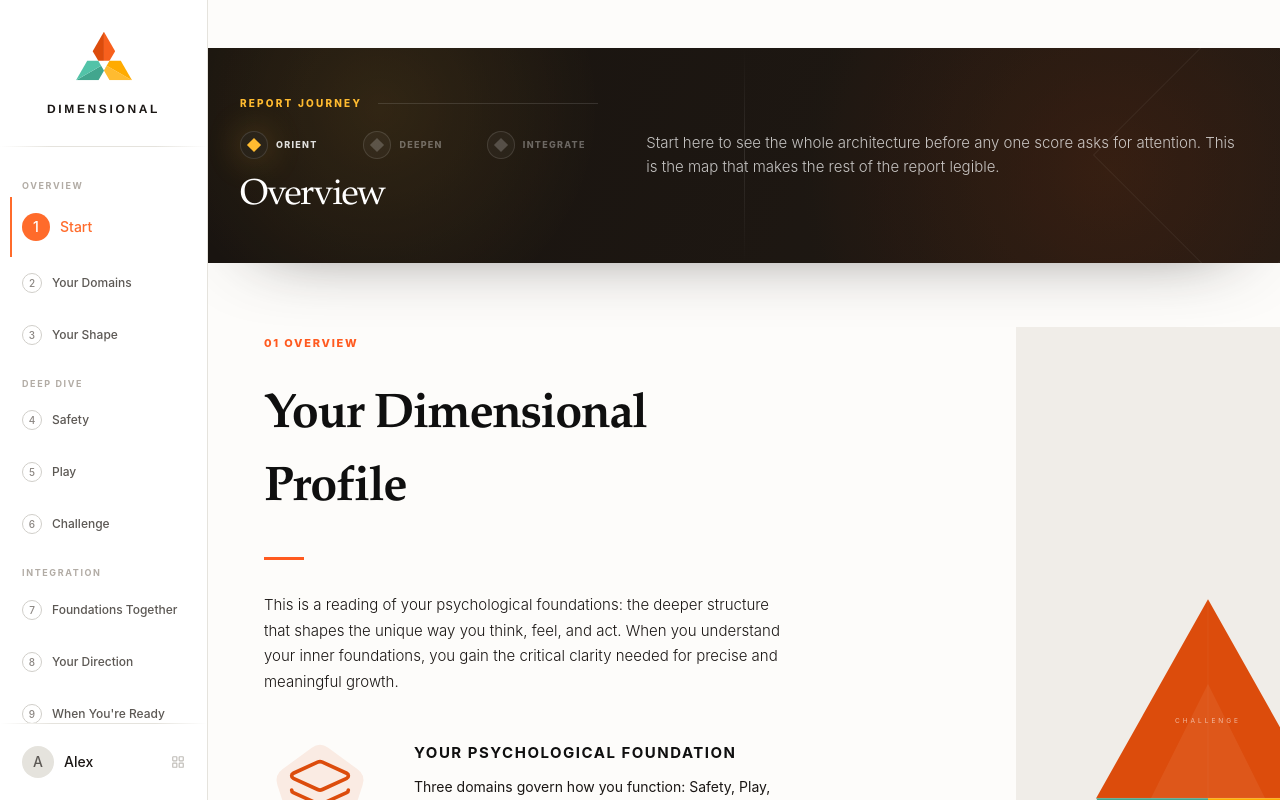
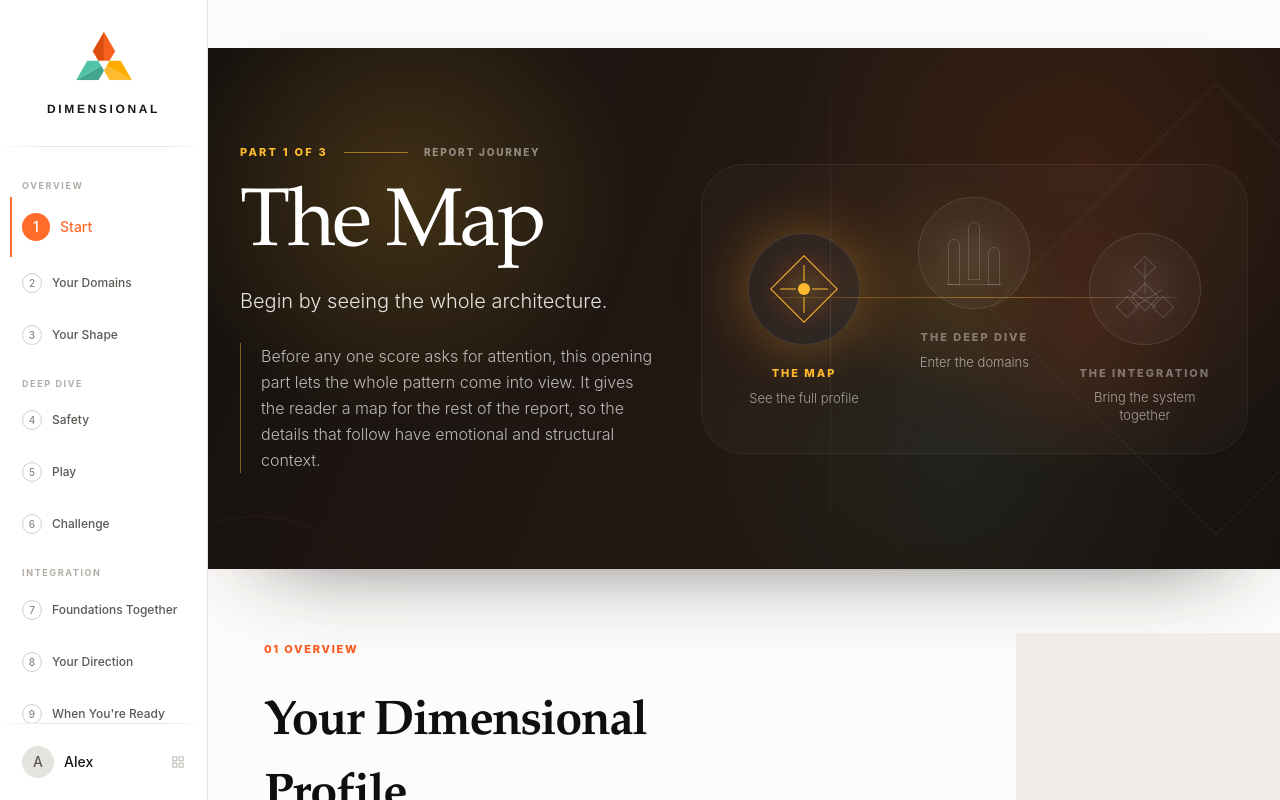
Before and after one commit to neurokrystal/report-design, a React (Vite) app: page / in a window 1280 px wide. Shown: the top 800 px of the page. Built offline with nearby package versions, Linux system fonts and the light colour scheme.

Commit message:
Redesign report journey dividers

```diff
--- a/src/app/App.tsx
+++ b/src/app/App.tsx
@@ -22,7 +22,7 @@ export default function App() {
           <PartDivider
             step={1}
             title="Overview"
-            body="Start here to see the whole architecture before any one score asks for attention. This is the map that makes the rest of the report legible."
+            body="Before any one score asks for attention, this opening part lets the whole pattern come into view. It gives the reader a map for the rest of the report, so the details that follow have emotional and structural context."
           />
 
           <div id="orientation" className="mt-16 scroll-mt-24">
@@ -40,7 +40,7 @@ export default function App() {
           <PartDivider
             step={2}
             title="Domain deep dive"
-            body="Now the map becomes personal. Each foundation opens into the specific places your system steadies, restores, and drives itself."
+            body="The second part moves from the whole pattern into the three foundations themselves. Safety, Play, and Challenge open one by one, showing where steadiness, aliveness, and direction are actually available."
             className="mt-28"
           />
 
@@ -80,7 +80,7 @@ export default function App() {
           <PartDivider
             step={3}
             title="Integration"
-            body="The final part recomposes the reading into one operating pattern, so insight can become direction rather than information."
+            body="The final part gathers the reading back into one living system. After the foundations are visible, this is where the profile becomes direction, timing, and a more usable sense of what comes next."
             className="mt-28"
           />
 
@@ -117,77 +117,175 @@ function PartDivider({
   className?: string;
 }) {
   const steps = [
-    { number: 1, label: 'Orient' },
-    { number: 2, label: 'Deepen' },
-    { number: 3, label: 'Integrate' },
+    {
+      number: 1,
+      label: 'The Map',
+      line: 'See the full profile',
+      symbol: 'map',
+      heading: 'The Map',
+      invitation: 'Begin by seeing the whole architecture.',
+    },
+    {
+      number: 2,
+      label: 'The Deep Dive',
+      line: 'Enter the domains',
+      symbol: 'deep',
+      heading: 'The Deep Dive',
+      invitation: 'Move into Safety, Play, and Challenge.',
+    },
+    {
+      number: 3,
+      label: 'The Integration',
+      line: 'Bring the system together',
+      symbol: 'integration',
+      heading: 'The Integration',
+      invitation: 'Turn the reading into direction.',
+    },
   ] as const;
+  const activeStage = steps[step - 1];
+
   return (
     <section
-      className={`relative left-1/2 w-screen -translate-x-1/2 overflow-hidden bg-[#191410] px-4 py-12 text-white shadow-[0_28px_76px_-54px_rgba(26,22,20,0.78)] md:w-[calc(100vw-13rem)] md:px-8 ${className}`}
+      aria-label={`${title}: part ${step} of 3`}
+      className={`relative left-1/2 w-screen -translate-x-1/2 overflow-hidden bg-[#17120F] px-4 py-16 text-white shadow-[0_32px_92px_-58px_rgba(26,22,20,0.86)] md:w-[calc(100vw-13rem)] md:px-8 md:py-20 lg:py-24 ${className}`}
     >
       <div
-        className="absolute inset-0 opacity-80"
+        className="absolute inset-0 opacity-95"
         style={{
-          background: 'radial-gradient(circle at 16% 28%, rgba(255,187,48,0.13), transparent 24%), radial-gradient(circle at 84% 58%, rgba(220,76,12,0.16), transparent 34%), linear-gradient(112deg, #191410 0%, #221B15 100%)',
+          background: 'radial-gradient(circle at 18% 28%, rgba(255,187,48,0.18), transparent 24%), radial-gradient(circle at 82% 24%, rgba(242,85,26,0.14), transparent 32%), radial-gradient(circle at 70% 78%, rgba(66,166,142,0.08), transparent 28%), linear-gradient(112deg, #17120F 0%, #241A14 54%, #191410 100%)',
         }}
       />
-      <div className="absolute inset-y-0 left-1/2 w-px bg-gradient-to-b from-transparent via-white/10 to-transparent" />
-      <div className="absolute -right-16 top-1/2 h-52 w-52 -translate-y-1/2 rotate-45 border border-white/[0.06]" />
-      <div className="relative mx-auto grid max-w-5xl gap-8 md:grid-cols-[0.58fr_1fr] md:items-center">
-        <div className="space-y-5">
-          <div className="flex items-center gap-4">
-            <p className="text-[10px] font-extrabold uppercase tracking-[0.22em] text-[#FFBB30]">Report journey</p>
-            <div className="h-px flex-1 bg-white/12" />
+      <div className="absolute inset-y-0 left-[58%] hidden w-px bg-gradient-to-b from-transparent via-white/10 to-transparent md:block" />
+      <div className="absolute -right-24 top-1/2 h-80 w-80 -translate-y-1/2 rotate-45 border border-white/[0.055]" />
+      <div className="absolute -left-24 bottom-[-45%] h-72 w-72 rounded-full border border-[#FFBB30]/[0.055]" />
+
+      <div className="relative mx-auto grid max-w-6xl gap-12 md:grid-cols-[0.86fr_1.14fr] md:items-center">
+        <div>
+          <div className="mb-7 flex items-center gap-4">
+            <span className="text-[11px] font-extrabold uppercase tracking-[0.2em] text-[#FFBB30]">Part {step} of 3</span>
+            <span className="h-px w-16 bg-[#FFBB30]/55" />
+            <span className="text-[10px] font-extrabold uppercase tracking-[0.18em] text-white/48">Report journey</span>
           </div>
+          <h2
+            style={{
+              fontFamily: '"Iowan Old Style", "Palatino Linotype", "Book Antiqua", Georgia, serif',
+              fontSize: 'clamp(3rem, 6.4vw, 5.7rem)',
+              lineHeight: 0.92,
+              letterSpacing: '-0.04em',
+              color: '#FFFFFF',
+            }}
+          >
+            {activeStage.heading}
+          </h2>
+          <p className="mt-6 max-w-lg text-[20px] leading-snug text-white/88" style={{ fontWeight: 300 }}>
+            {activeStage.invitation}
+          </p>
+          <p className="mt-7 max-w-2xl border-l border-[#FFBB30]/45 pl-5 text-[16px] leading-relaxed text-white/70" style={{ fontWeight: 300 }}>
+            {body}
+          </p>
+        </div>
 
-          <div className="grid max-w-sm grid-cols-3 gap-3" aria-label={`Report journey stage ${step} of 3`}>
-            {steps.map(item => {
+        <div className="relative min-h-[290px]">
+          <div className="absolute inset-0 rounded-[42px] border border-white/[0.055] bg-white/[0.025]" />
+          <div className="absolute inset-0 rounded-[42px] bg-[radial-gradient(circle_at_44%_42%,rgba(255,187,48,0.10),transparent_33%),radial-gradient(circle_at_70%_58%,rgba(242,85,26,0.10),transparent_34%)]" />
+          <div className="absolute left-[13%] right-[13%] top-[46%] h-px bg-gradient-to-r from-[#FFBB30]/10 via-[#FFBB30]/44 to-white/10" />
+          <div className="relative grid min-h-[290px] grid-cols-1 gap-5 px-5 py-8 sm:grid-cols-3 sm:items-center md:px-7">
+            {steps.map((item, index) => {
               const completed = item.number <= step;
               const active = item.number === step;
               return (
-                <div key={item.number} className="flex items-center gap-2">
-                  <span
-                    className="grid h-7 w-7 shrink-0 place-items-center rounded-full border border-white/12 bg-white/[0.035]"
-                    style={{
-                      boxShadow: active ? '0 0 34px rgba(255,187,48,0.28)' : undefined,
-                    }}
-                  >
-                    <span
-                      className="block h-2.5 w-2.5 rotate-45"
-                      style={{
-                        backgroundColor: completed ? '#FFBB30' : 'rgba(255,255,255,0.2)',
-                      }}
-                    />
-                  </span>
-                  <span
-                    className="text-[9px] font-extrabold uppercase tracking-[0.14em]"
-                    style={{ color: completed ? 'rgba(255,255,255,0.86)' : 'rgba(255,255,255,0.34)' }}
+                <div
+                  key={item.number}
+                  className={`relative flex min-h-[210px] flex-col items-center justify-center text-center ${index === 1 ? 'sm:-translate-y-6' : index === 2 ? 'sm:translate-y-5' : 'sm:translate-y-3'}`}
+                >
+                  <JourneyStageSymbol symbol={item.symbol} completed={completed} active={active} />
+                  <p
+                    className="mt-5 text-[11px] font-extrabold uppercase tracking-[0.18em]"
+                    style={{ color: completed ? '#FFBB30' : 'rgba(255,255,255,0.38)' }}
                   >
                     {item.label}
-                  </span>
+                  </p>
+                  <p className="mt-2 max-w-[10rem] text-[13px] leading-snug text-white/58" style={{ fontWeight: 300 }}>
+                    {item.line}
+                  </p>
                 </div>
               );
             })}
           </div>
-
-          <h2
-            style={{
-              fontFamily: '"Iowan Old Style", "Palatino Linotype", "Book Antiqua", Georgia, serif',
-              fontSize: 'clamp(1.75rem, 2.8vw, 2.55rem)',
-              lineHeight: 1,
-              letterSpacing: '-0.04em',
-              color: '#FFFFFF',
-            }}
-          >
-            {title}
-          </h2>
-        </div>
-        <div className="relative max-w-2xl md:pl-4">
-          <p className="text-[15px] leading-relaxed text-white/74" style={{ fontWeight: 300 }}>
-            {body}
-          </p>
         </div>
       </div>
     </section>
   );
 }
+
+function JourneyStageSymbol({
+  symbol,
+  completed,
+  active,
+}: {
+  symbol: 'map' | 'deep' | 'integration';
+  completed: boolean;
+  active: boolean;
+}) {
+  const color = completed ? '#FFBB30' : 'rgba(255,255,255,0.28)';
+  const glow = active ? '0 0 52px rgba(255,187,48,0.28), 0 0 92px rgba(242,85,26,0.16)' : undefined;
+  const opacity = completed ? 1 : 0.58;
+
+  return (
+    <div
+      className="relative grid h-28 w-28 place-items-center rounded-full border border-white/10 bg-white/[0.035]"
+      style={{ boxShadow: glow }}
+      aria-hidden="true"
+    >
+      <div
+        className="absolute inset-3 rounded-full"
+        style={{
+          background: active
+            ? 'radial-gradient(circle, rgba(255,187,48,0.18), rgba(242,85,26,0.08) 48%, transparent 72%)'
+            : 'radial-gradient(circle, rgba(255,255,255,0.06), transparent 68%)',
+        }}
+      />
+
+      {symbol === 'map' && (
+        <div className="relative h-16 w-16" style={{ opacity }}>
+          <span className="absolute left-1/2 top-1/2 h-12 w-12 -translate-x-1/2 -translate-y-1/2 rotate-45 border" style={{ borderColor: color }} />
+          <span className="absolute left-1/2 top-1/2 h-3 w-3 -translate-x-1/2 -translate-y-1/2 rounded-full" style={{ backgroundColor: color }} />
+          <span className="absolute left-1/2 top-[8px] h-4 w-px -translate-x-1/2" style={{ backgroundColor: color }} />
+          <span className="absolute bottom-[8px] left-1/2 h-4 w-px -translate-x-1/2" style={{ backgroundColor: color }} />
+          <span className="absolute left-[8px] top-1/2 h-px w-4 -translate-y-1/2" style={{ backgroundColor: color }} />
+          <span className="absolute right-[8px] top-1/2 h-px w-4 -translate-y-1/2" style={{ backgroundColor: color }} />
+        </div>
+      )}
+
+      {symbol === 'deep' && (
+        <div className="relative flex h-16 w-16 items-end justify-center gap-2" style={{ opacity }}>
+          {[46, 58, 38].map((height, index) => (
+            <span
+              key={height}
+              className="block w-3 rounded-t-full border"
+              style={{
+                height,
+                borderColor: color,
+                background: completed ? `linear-gradient(180deg, ${color}44, transparent 78%)` : 'transparent',
+                transform: index === 1 ? 'translateY(-5px)' : undefined,
+              }}
+            />
+          ))}
+          <span className="absolute bottom-0 left-1/2 h-px w-14 -translate-x-1/2" style={{ backgroundColor: color }} />
+        </div>
+      )}
+
+      {symbol === 'integration' && (
+        <div className="relative h-16 w-16" style={{ opacity }}>
+          <span className="absolute left-1/2 top-[5px] h-8 w-px -translate-x-1/2 rotate-0 origin-bottom" style={{ backgroundColor: color }} />
+          <span className="absolute left-[15px] top-[33px] h-8 w-px -rotate-[58deg] origin-top" style={{ backgroundColor: color }} />
+          <span className="absolute right-[15px] top-[33px] h-8 w-px rotate-[58deg] origin-top" style={{ backgroundColor: color }} />
+          <span className="absolute left-1/2 top-[2px] h-4 w-4 -translate-x-1/2 rotate-45 border" style={{ borderColor: color, backgroundColor: completed ? `${color}22` : 'transparent' }} />
+          <span className="absolute bottom-[6px] left-[6px] h-4 w-4 rotate-45 border" style={{ borderColor: color, backgroundColor: completed ? `${color}18` : 'transparent' }} />
+          <span className="absolute bottom-[6px] right-[6px] h-4 w-4 rotate-45 border" style={{ borderColor: color, backgroundColor: completed ? `${color}18` : 'transparent' }} />
+          <span className="absolute left-1/2 top-[30px] h-5 w-5 -translate-x-1/2 rotate-45 border" style={{ borderColor: color, backgroundColor: completed ? `${color}24` : 'transparent' }} />
+        </div>
+      )}
+    </div>
+  );
+}
```
